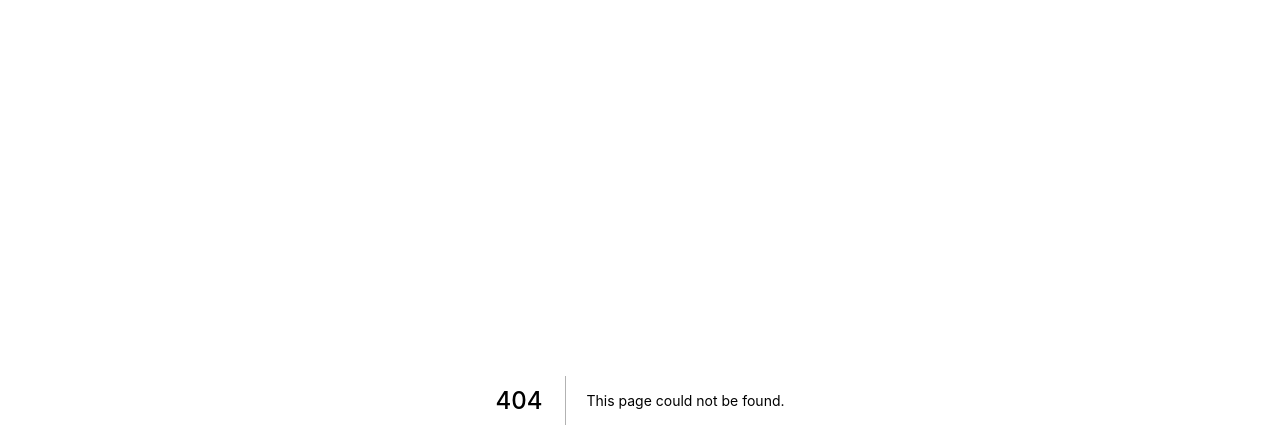
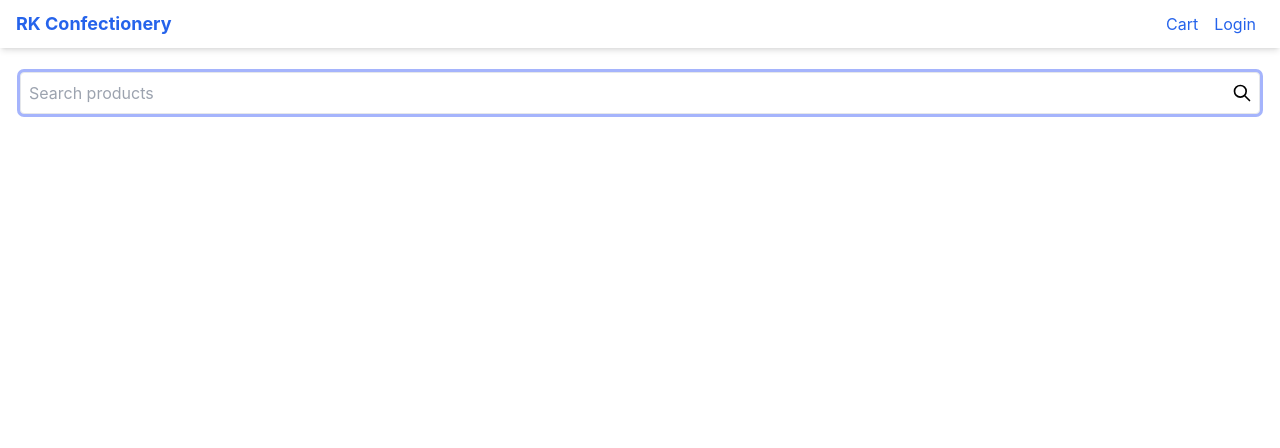
Before and after one commit to vansh-arora18/rk, a Next.js app: page /search1 in a window 1280 px wide. Before the commit this address had no page. Shown: the top 448 px of the page. Built offline with nearby package versions, Linux system fonts and the light colour scheme; no server answers.

Commit message:
search change

```diff
--- a/components/Layout.js
+++ b/components/Layout.js
@@ -120,7 +120,7 @@ export default function Layout({ title, children }) {
             </div>
           </nav>
         </header>
-        <form
+        {/* <form
           onSubmit={submitHandler}
           className="flex justify-center w-screen mt-2"
         >
@@ -137,7 +137,7 @@ export default function Layout({ title, children }) {
           >
             <SearchIcon className="h-5 w-5"></SearchIcon>
           </button>
-        </form>
+        </form> */}
         <main className="container m-auto mt-4 px-4">{children}</main>
         <div className="md:invisible flex flex-nowrap content-evenly justify-between sticky bg-white bottom-0  h-12 shadow-inner my-4">
           <div className="basis-1/3 flex  flex-col justify-items-center items-center  align-center justify-center">
@@ -165,7 +165,7 @@ export default function Layout({ title, children }) {
             </Link>
           </div>
           <div className="basis-1/3 flex  flex-col justify-items-center items-center  align-center justify-center">
-            <Link href="#search">
+            <Link href="/search1#search">
               <a>
                 <svg
                   fill="none"
--- /dev/null
+++ b/pages/search1.js
@@ -0,0 +1,45 @@
+import { useRouter } from "next/router";
+import { SearchIcon } from "@heroicons/react/outline";
+import Layout from "../components/Layout";
+import React, { useContext, useEffect, useState, useRef } from "react";
+
+function search1() {
+  const [query, setQuery] = useState("");
+  const router = useRouter();
+  const submitHandler = (e) => {
+    e.preventDefault();
+    router.push(`/search?query=${query}`);
+  };
+
+  const inputRef = useRef();
+
+  useEffect(() => {
+    inputRef.current.focus();
+  }, []);
+
+  return (
+    <Layout title="Place Order">
+      <form
+        onSubmit={submitHandler}
+        className="flex justify-center w-screen mt-2"
+      >
+        <input
+          onChange={(e) => setQuery(e.target.value)}
+          type="text"
+          className="w-screen ml-1"
+          placeholder="Search products"
+          ref={inputRef}
+        />
+        <button
+          className=" ml-2 px-1 relative right-10"
+          type="submit"
+          id="button-addon2"
+        >
+          <SearchIcon className="h-5 w-5"></SearchIcon>
+        </button>
+      </form>
+    </Layout>
+  );
+}
+
+export default search1;
```
